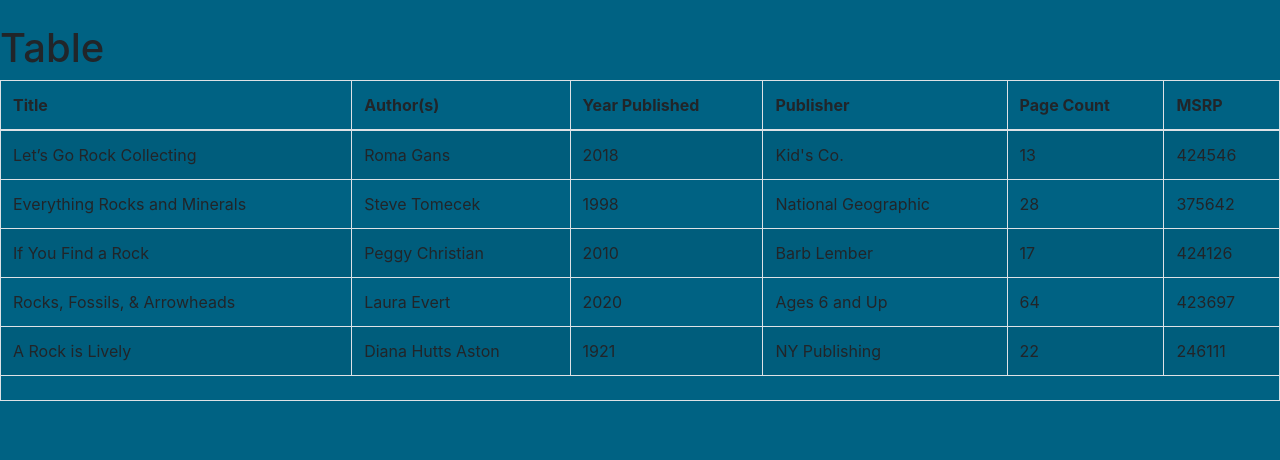
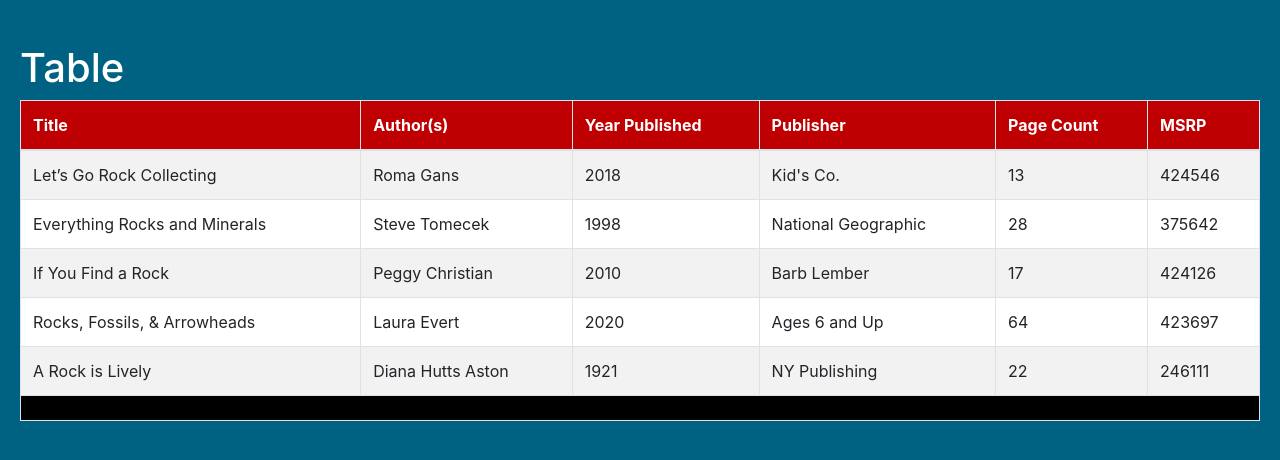
Before and after one commit to iu-msis/1-html-review-SmartAnimalNick, a PHP site: page /table.html in a window 1280 px wide. Shown: the part 126-586 px from the top of the page. Run offline with PHP 8.4, Linux system fonts and the light colour scheme.

Commit message:
Commiting again due to lack of transfer of CSS file.
Updating CSS file with changes that didn't push in the last commit.

```diff
--- a/public/css/site.css
+++ b/public/css/site.css
@@ -39,3 +39,47 @@
 .info {
   font-size: 12px;
 }
+
+.user {
+  background-color: white;
+  border-color: black;
+  border-style: solid;
+  padding: 20px;
+  margin: 10px;
+  border-radius: 10px;
+  border-width: 1px;
+}
+
+#ray {
+  border-radius: 20px;
+}
+
+#info {
+  padding-top: 50px;
+}
+
+.table-hover tbody tr:hover td, .table-hover tbody tr:hover th {
+  background-color: lightgray;
+}
+
+table {
+  background-color: white;
+}
+
+thead {
+  background-color: #BF0003;
+  color: white;
+}
+
+tfoot {
+  background-color: black;
+  color: white;
+}
+
+.tableheader {
+  color: white;
+}
+
+.tablestyle {
+  padding: 20px;
+}
```
Lines whose indentation alone changed are shown as unchanged.
